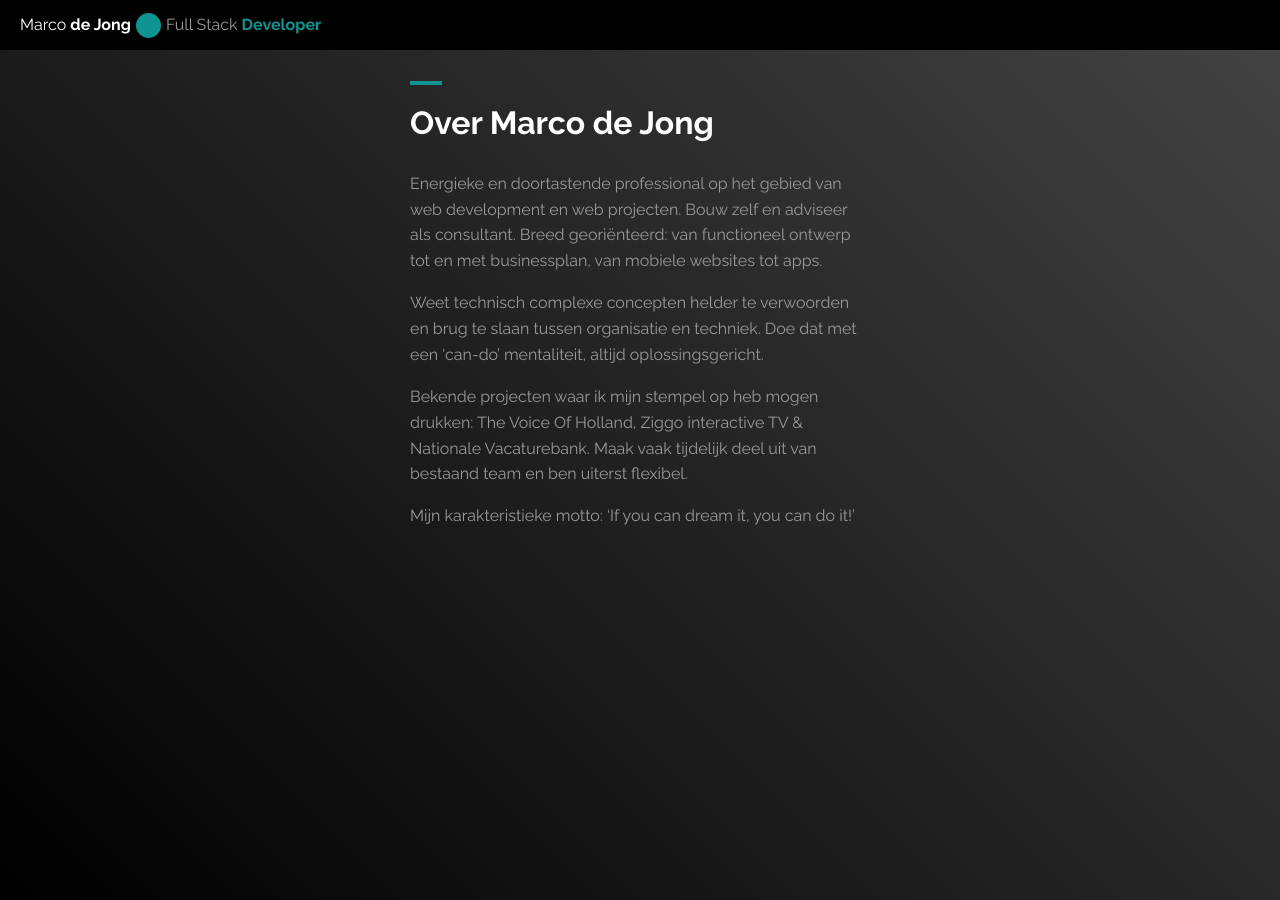
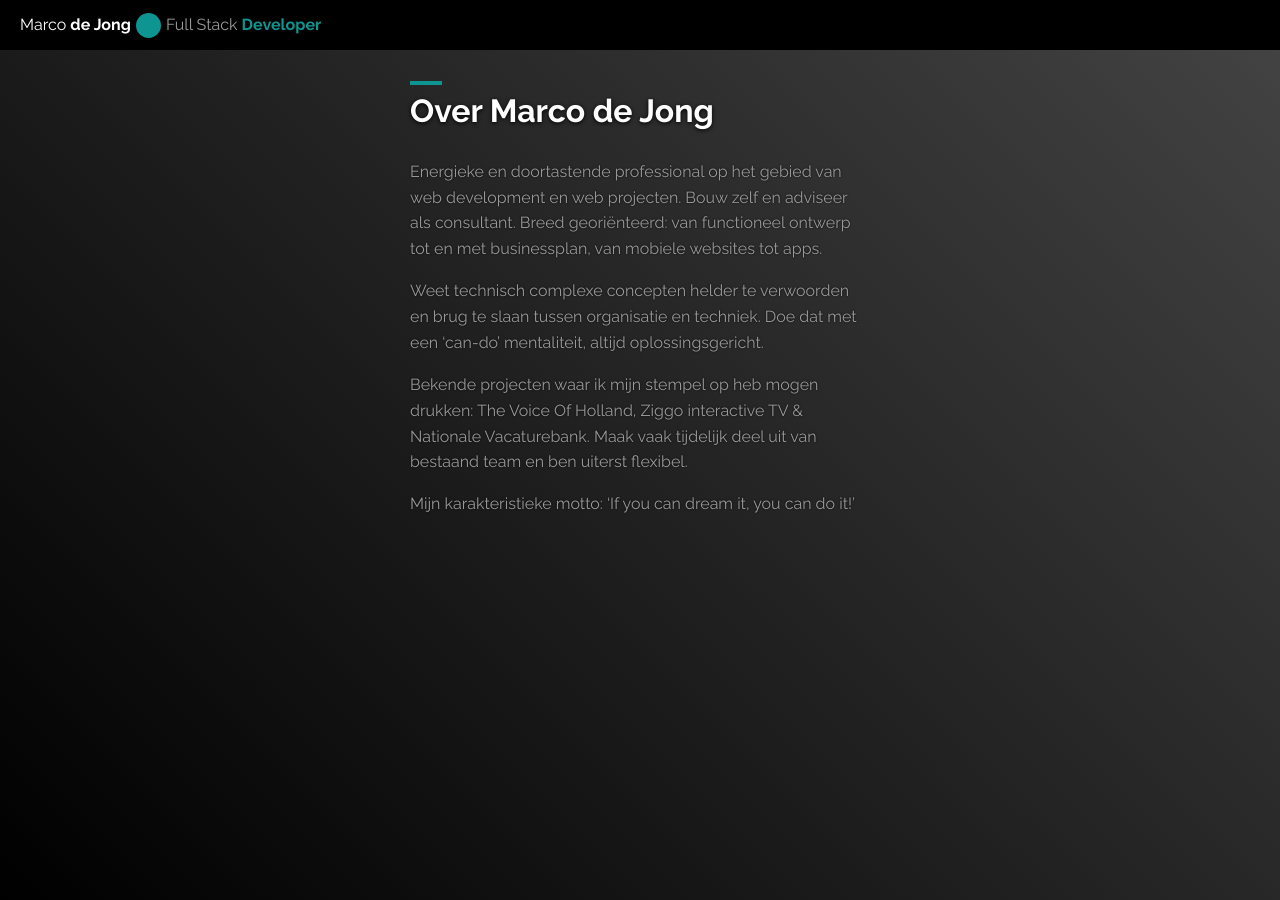
Before and after one commit to MarcoDeJong/marcodejong.github.io, a Jekyll site: the page built from over-marco-de-jong.md, in a window 1280 px wide. Built offline with Jekyll 4.4.1, drawn with Linux system fonts in a browser that asks for light colours.

Commit message:
test(page): test text-shadow effect on paragraph

```diff
--- a/_sass/_page.scss
+++ b/_sass/_page.scss
@@ -15,11 +15,14 @@
 }
 .page__content h1 {
   color:$white;
+  text-shadow: 0 1px 4px #000;
 }
 .page__content h1::before {
   content: '';
   display: block;
   border-top: .25rem solid $blue-chill;
   width: 2rem;
-  margin-bottom: 0.75rem;
 }
+.page__content p {
+  text-shadow: 0 0 2px rgba(0,0,0,0.9);
+}
```
